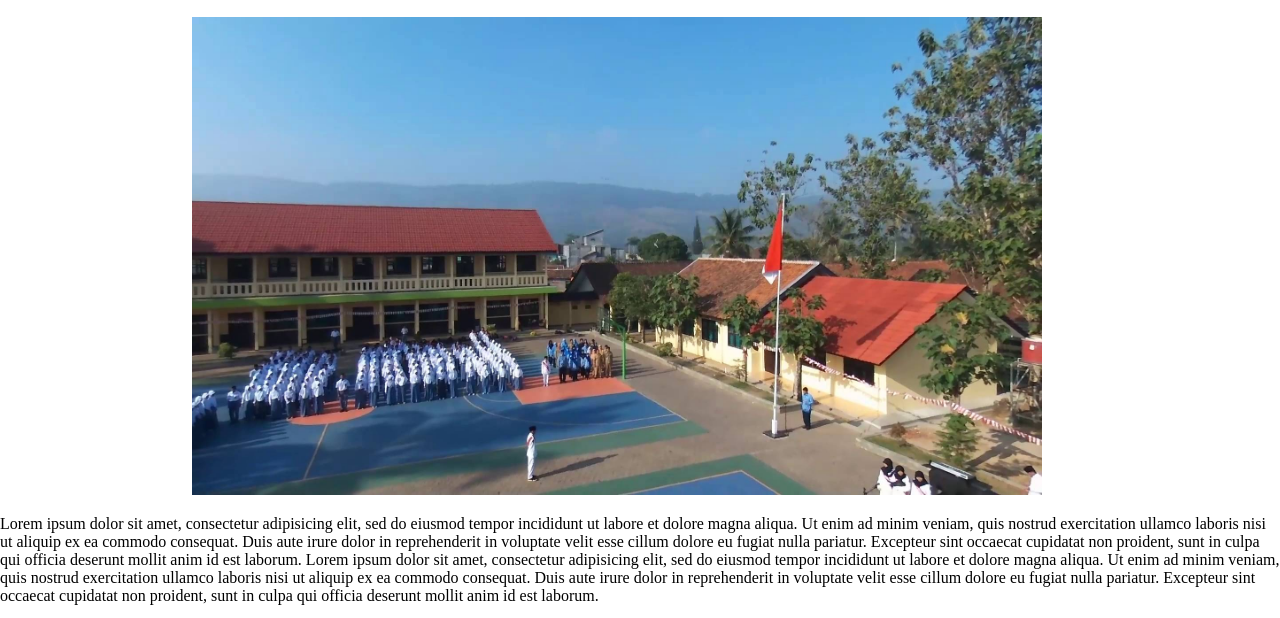
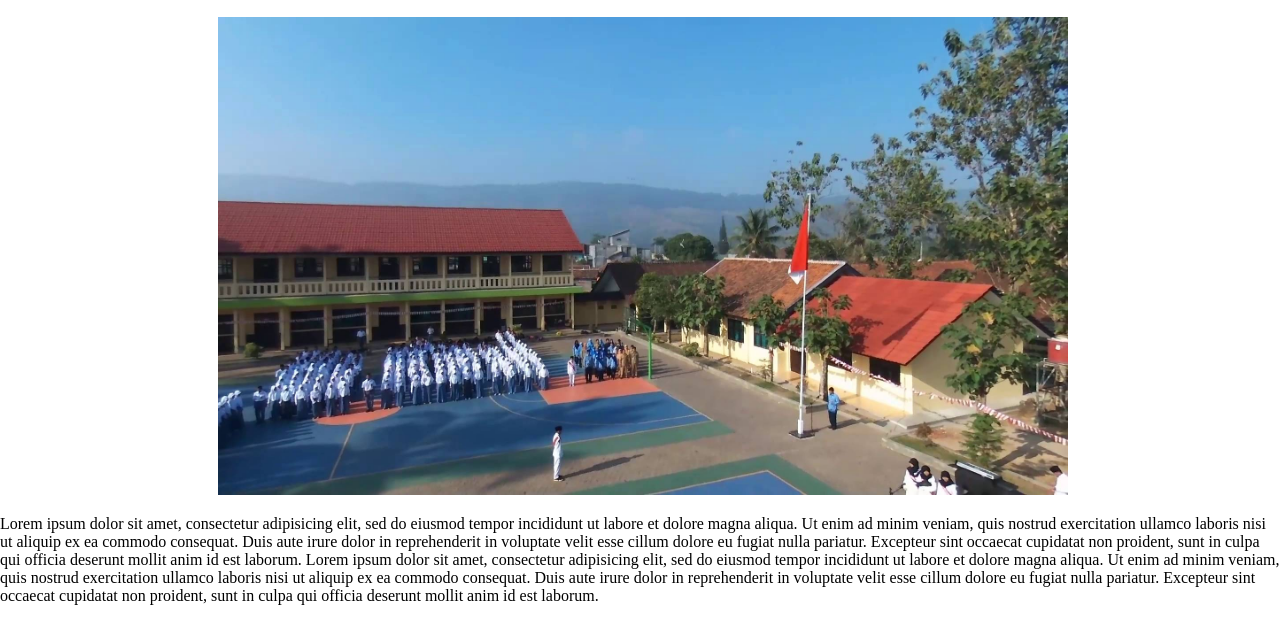
Before and after one commit to tengkujuansyah/utswebtengku, a plain HTML site: page index.html in a window 1280 px wide. Shown: the part 132-750 px from the top of the page. Drawn offline with Linux system fonts and the light colour scheme.

Commit message:
Update style.css

```diff
--- a/style.css
+++ b/style.css
@@ -71,7 +71,7 @@ body {
 }
 .about img {
 	width: 850px;
-	padding-left: 15%;
+	padding-left: 17%;
 }
 .footer {
 	color: #fff;
```
